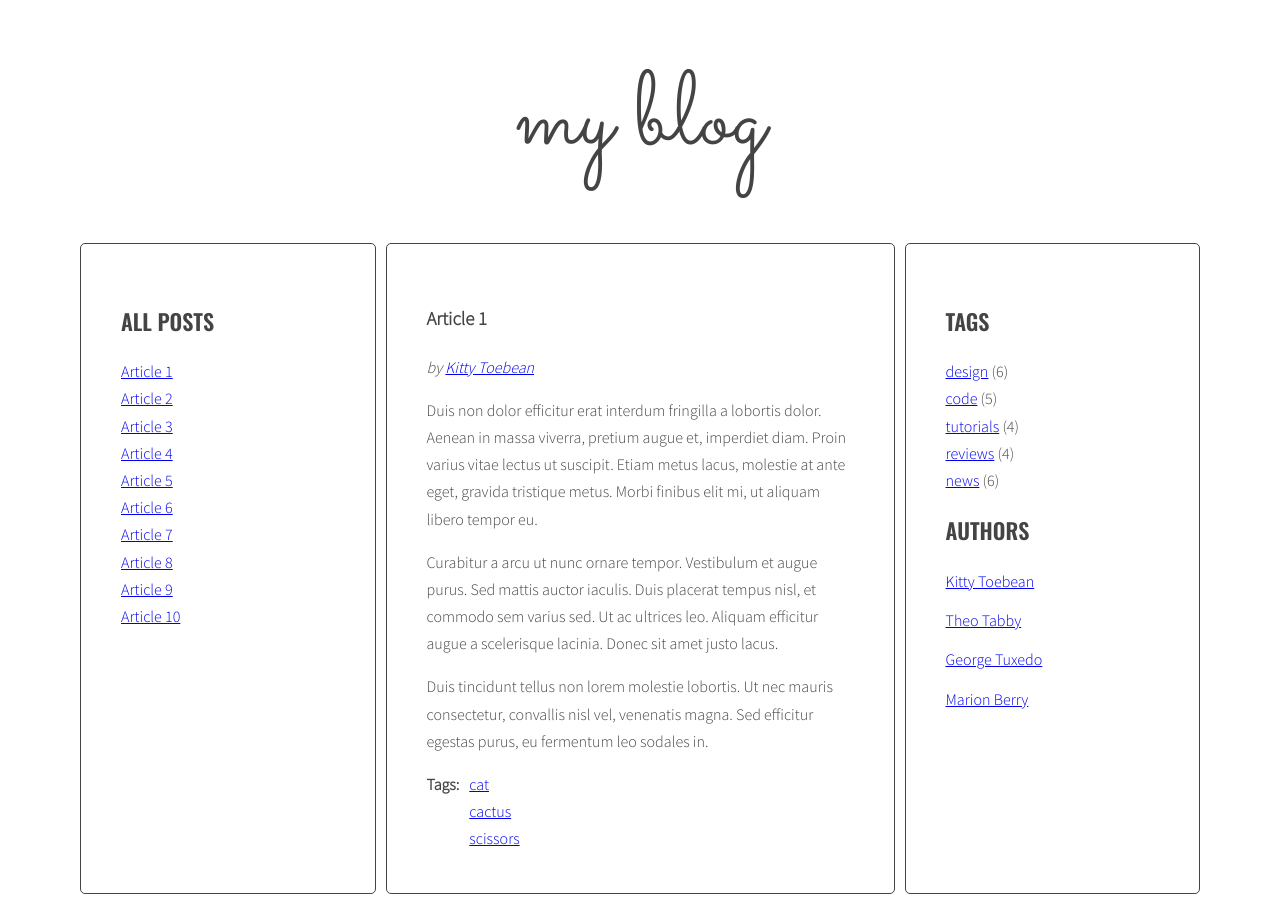
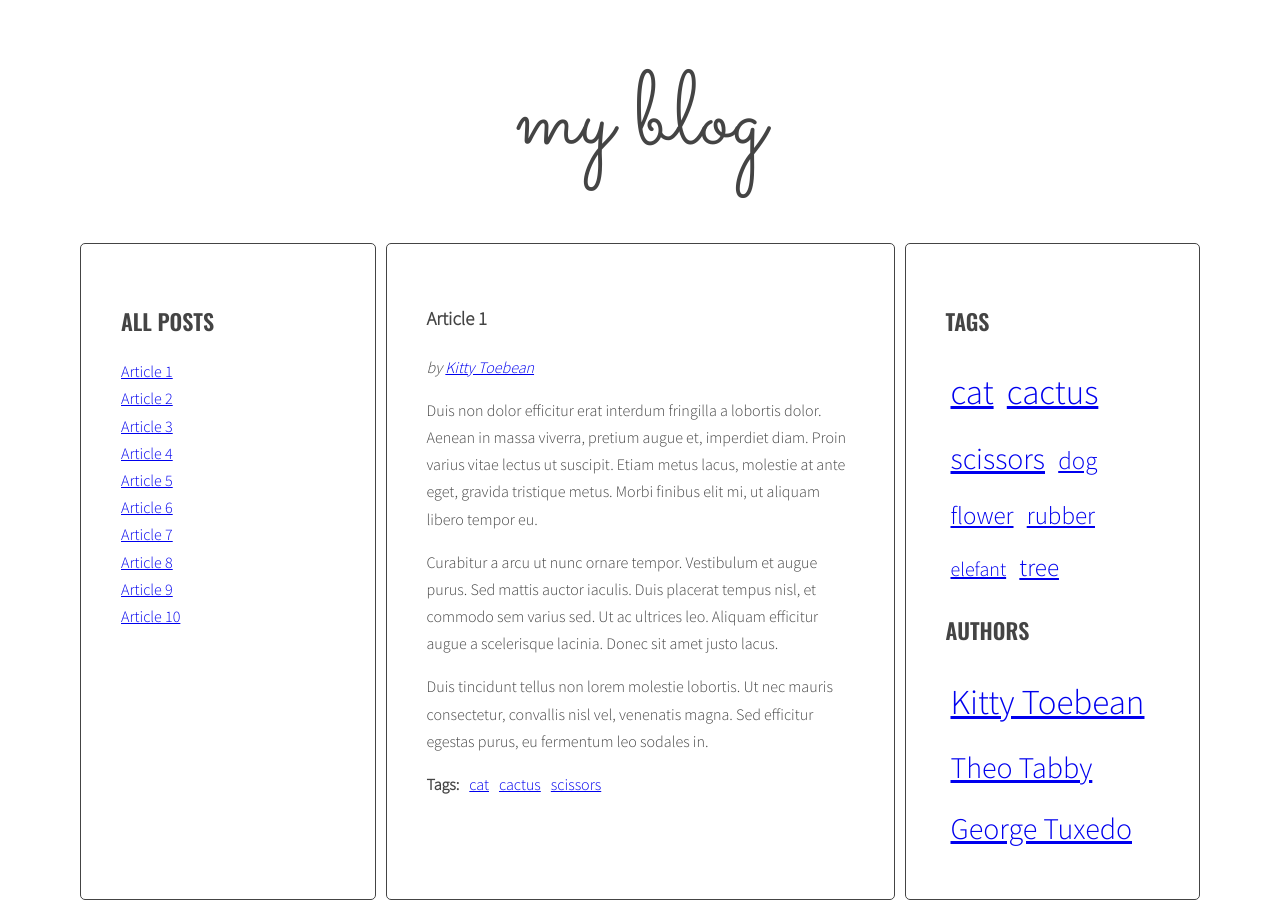
Before and after one commit to maciejburak/javascript-blog, a website: page index.html in a window 1280 px wide. Drawn offline with nearby package versions, Linux system fonts and the light colour scheme.

Commit message:
Add list of tags and authors

```diff
--- a/index.html
+++ b/index.html
@@ -282,26 +282,6 @@
                     </ul>
                     <h2 class="section-title">Authors</h2>
                     <ul class="list authors">
-                        <li>
-                            <a href="#">
-                                <span class="author-name">Kitty Toebean</span>
-                            </a>
-                        </li>
-                        <li>
-                            <a href="#">
-                                <span class="author-name">Theo Tabby</span>
-                            </a>
-                        </li>
-                        <li>
-                            <a href="#">
-                                <span class="author-name">George Tuxedo</span>
-                            </a>
-                        </li>
-                        <li>
-                            <a href="#">
-                                <span class="author-name">Marion Berry</span>
-                            </a>
-                        </li>
                     </ul>
                 </aside>
             </main>
--- a/js/script.js
+++ b/js/script.js
@@ -43,23 +43,64 @@ for (let link of links) {
 
 //TAGS//
 
-function generateTags() {
+const generateTags = function () {
+    const tagsList = document.querySelector('.tags.list');
+    tagsList.innerHTML = '';
+    const tablica = []
     for (let article of articles) {
         const articleTagsList = article.querySelector('.post-tags .list');
         const articleTags = article.getAttribute('data-tags');
+        //console.log(articleTags);
         const articleTagsArray = articleTags.split(' ');
+        tablica.push(articleTagsArray);
         for (let tag of articleTagsArray) {
-            const linkHTMLWithTag = '<li><a href=#tag-' + tag + '><span>' + tag + '</span></a></li> <br>';
+            const linkHTMLWithTag = '<li><a href=#tag-' + tag + '><span>' + tag + '</span></a></li>';
             articleTagsList.insertAdjacentHTML('beforeend', linkHTMLWithTag);
         }
+    }
+    const arrayWithAllTags = [].concat.apply([], tablica);
+    const finalArray = [];
+    let i = 0
+    for (let element of arrayWithAllTags) {
+        if (finalArray.indexOf(arrayWithAllTags[i]) === -1) {
+            finalArray.push(arrayWithAllTags[i]);
+        }
+        i++;
+    }
+
+    const allTagsHTML = [];
+    const copy = arrayWithAllTags.slice(0);
+    i = 0
+    for (let element of arrayWithAllTags) {
+        let myCount = 0;
+
+        for (var w = 0; w < copy.length; w++) {
+            if (arrayWithAllTags[i] == copy[w]) {
+                myCount++;
+                delete copy[w];
+                w++
+            }
+        }
+        if (myCount > 0) {
+            allTagsHTML.push(myCount);
+        }
+        i++
+    }
+
+    let i1 = 0;
+    for (let elementInFinalArray of finalArray) {
+        const linkHTMLWithTagFromArticle = '<li><a href="#tag-' + finalArray[i1] + '" class= tag-size-' + allTagsHTML[i1] + '>' + finalArray[i1] + '</a> <span></span></li > ';
+        tagsList.insertAdjacentHTML('beforeend', linkHTMLWithTagFromArticle);
+        i1++;
     }
 }
 generateTags();
 
-function tagClickHandler(event) {
+const tagClickHandler = function (event) {
     titlesOfArticles.innerHTML = '';
     const clickedTag = this;
     const tagOfArticle = clickedTag.getAttribute('href').replace('#tag-', '');
+    console.log(tagOfArticle);
     const finalArrayWithTitles = [];
     for (let article of articles) {
         article.classList.remove('active');
@@ -78,12 +119,10 @@ function tagClickHandler(event) {
 
             }
         }
-
     }
 
     const firstArticleWithActive = document.getElementById(finalArrayWithTitles[0]);
     firstArticleWithActive.classList.add('active');
-
     const titleClickHandlerbyLinks = function (event) {
         const clickedElement = this;
         event.preventDefault();
@@ -103,6 +142,14 @@ function tagClickHandler(event) {
     }
 }
 
+function addClickListenersToTagsList() {
+    const linksFromTagList = document.querySelectorAll('.list.tags a')
+    for (let linkFromTagList of linksFromTagList) {
+        linkFromTagList.addEventListener('click', tagClickHandler);
+    }
+}
+addClickListenersToTagsList();
+
 function addClickListenersToTags() {
     const linksFromTags = document.querySelectorAll('.post-tags a')
     for (let linkFromTags of linksFromTags) {
@@ -114,12 +161,56 @@ addClickListenersToTags();
 //AUTHORS//
 
 const addAuthorToArticle = function () {
+    const authorsList = document.querySelector('.authors')
+    const arrayWithAllAuthors = []
     for (let article of articles) {
         const author = article.getAttribute('data-author');
         const authorInHref = author.replace(' ', '-').toLowerCase();
         const titles = article.querySelector('.post-author');
         let linkHTMLWithAuthor = 'by ' + '<a href=#' + authorInHref + '>' + author + '</a>'
         titles.innerHTML = linkHTMLWithAuthor;
+        arrayWithAllAuthors.push(author);
+    }
+    console.log(arrayWithAllAuthors);
+    let i = 0;
+    const finalArrayWithAuthors = [];
+    for (let element of arrayWithAllAuthors) {
+        if (finalArrayWithAuthors.indexOf(arrayWithAllAuthors[i]) === -1) {
+            finalArrayWithAuthors.push(arrayWithAllAuthors[i]);
+        }
+        i++;
+    }
+
+    const authorsLinks = [];
+    let i3 = 0
+    for (let elemenetInfinalArrayWithAuthors of finalArrayWithAuthors) {
+        authorsLinks.push(finalArrayWithAuthors[i3].replace(' ', '-').toLowerCase());
+        i3++;
+    }
+
+    const authorsCount = [];
+    const copy = arrayWithAllAuthors.slice(0);
+    let i1 = 0
+    for (let element1 of arrayWithAllAuthors) {
+        let myCount = 0;
+
+        for (let w = 0; w < copy.length; w++) {
+            if (arrayWithAllAuthors[i1] == copy[w]) {
+                myCount++;
+                delete copy[w];
+            }
+        }
+        if (myCount > 0) {
+            authorsCount.push(myCount);
+        }
+        i1++
+    }
+
+    let i2 = 0
+    for (let elementInFinalArrayWithAuthors of finalArrayWithAuthors) {
+        const linkHTMLWithAuthorsFromArticles = '<li><a href="#' + authorsLinks[i2] + '" class= tag-size-' + authorsCount[i2] + '>' + finalArrayWithAuthors[i2] + '</a> <span></span></li > ';
+        authorsList.insertAdjacentHTML('beforeend', linkHTMLWithAuthorsFromArticles);
+        i2++;
     }
 }
 addAuthorToArticle()
@@ -147,9 +238,9 @@ const addAuthorsToList = function (event) {
             articlesActive.push(arrayWithidFromAuthor[i]);
         }
     }
+
     const targetArticlebylink = document.getElementById(articlesActive[0]);
     targetArticlebylink.classList.add('active');
-
     const titleClickHandlerbyLinks = function (event) {
         event.preventDefault();
         const clickedElement = this;
@@ -173,3 +264,8 @@ const authorsOfArticles = document.querySelectorAll('.post-author a')
 for (let authorOfArticles of authorsOfArticles) {
     authorOfArticles.addEventListener('click', addAuthorsToList);
 }
+
+const authorsOfArticlesFromList = document.querySelectorAll('.authors a')
+for (let authorOfArticlesFromList of authorsOfArticlesFromList) {
+    authorOfArticlesFromList.addEventListener('click', addAuthorsToList);
+}
--- a/sass/style.scss
+++ b/sass/style.scss
@@ -88,6 +88,7 @@ body {
 .list-horizontal {
   li {
     display: inline-block;
+    margin-right: 10px;
   }
 }
 
@@ -118,3 +119,42 @@ body {
     margin: 0 10px 0 0;
   }
 }
+.tag-size-1{
+  font-size: 20px;
+}
+.tag-size-2{
+  font-size: 25px;
+}
+.tag-size-3{
+  font-size: 30px;
+}
+.tag-size-4{
+  font-size: 35px;
+}
+.tag-size-5{
+  font-size: 40px;
+}
+.tag-size-6{
+  font-size: 45px;
+}
+.tag-size-7{
+  font-size: 50px;
+}
+.tag-size-8{
+  font-size: 55px;
+}
+.tag-size-9{
+  font-size: 60px;
+}
+.tag-size-10{
+  font-size: 65px;
+}
+
+.tags li{
+  display:inline-block;
+  margin: 5px;
+}
+.authors li{
+  display:inline-block;
+  margin: 5px;
+}
```
Also changed, not shown: css/style.css.
